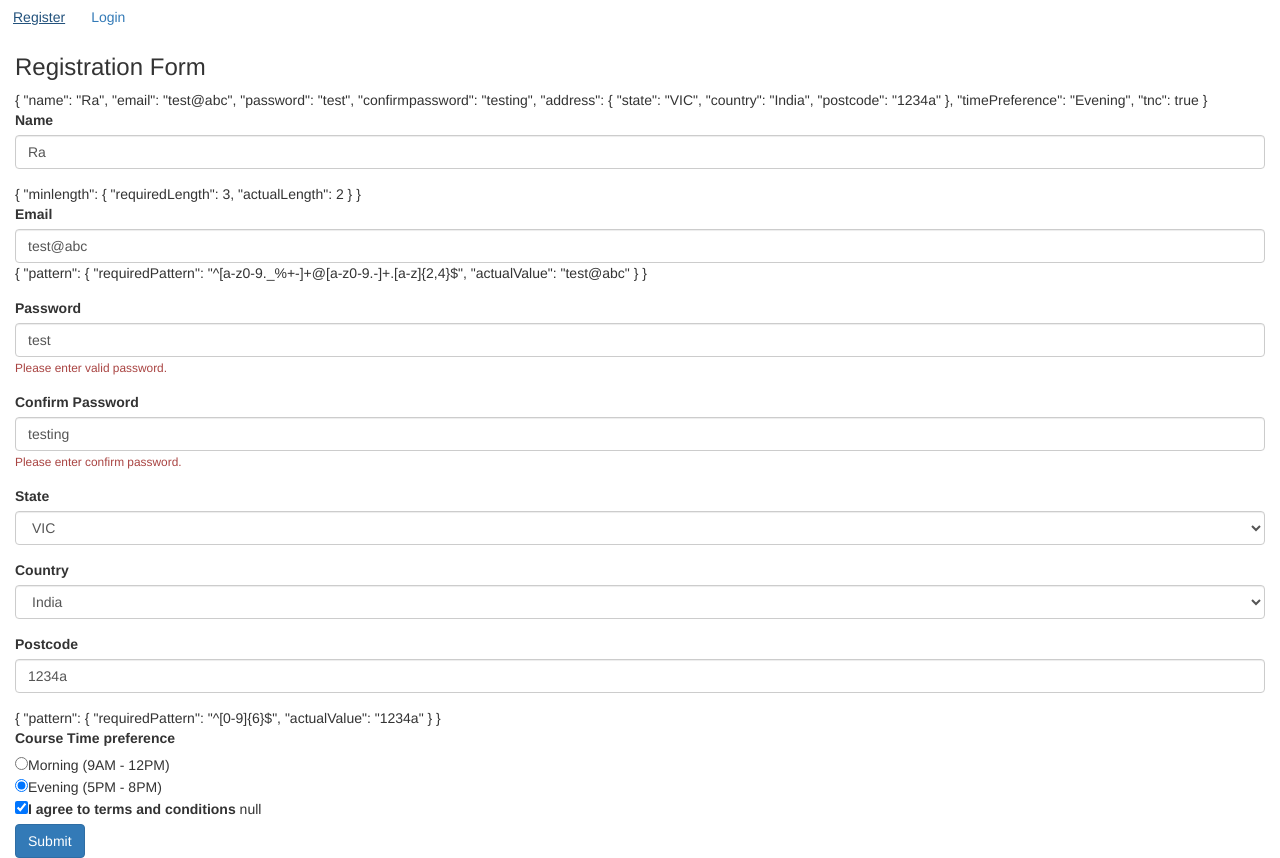
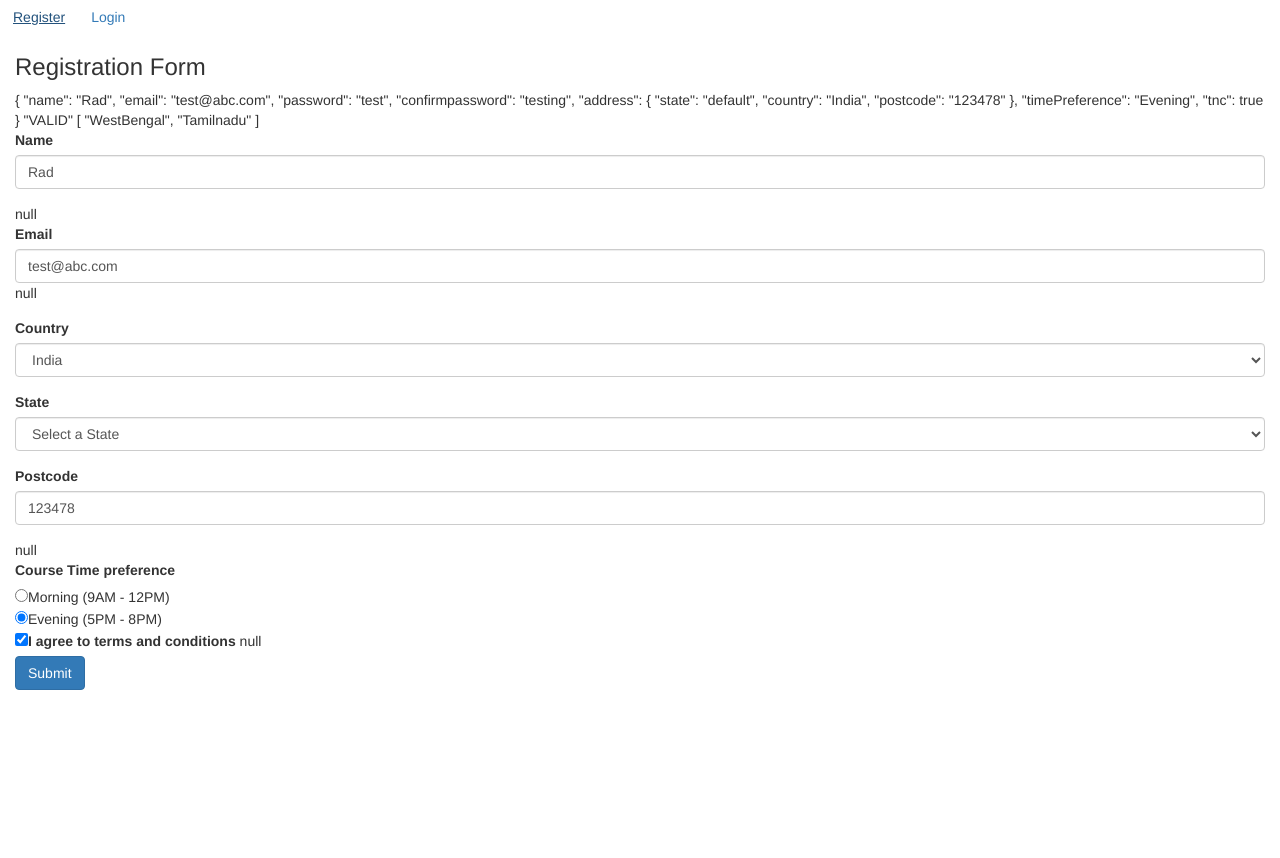
Before and after one commit to jradhika90/angular, an Angular app: page / in a window 1280 px wide. After the commit the page ends 800 px from the top, so only its background shows below. Built offline with nearby package versions, Linux system fonts and the light colour scheme.

Commit message:
Added functionality to load states based on the country selected

```diff
--- a/src/app/register/register.component.html
+++ b/src/app/register/register.component.html
@@ -2,8 +2,9 @@
 
 	<h3> Registration Form </h3>
 	{{registerForm.value|json}}
-
-	<form [formGroup]="registerForm">
+	{{registerForm.status|json}}
+	{{statesArr|json}}
+	<form [formGroup]="registerForm" (ngSubmit)="saveData()">
 		<div class="form-group">
 			<label for="name">Name</label>
 			<input type="text" formControlName="name"
@@ -35,37 +36,12 @@
 
 		</div>
 
-		<div class="form-group">
-			<label for="password">Password</label>
-			<input type="text" formControlName="password" class="form-control" id="password" placeholder="Enter password">
-
-			<small class="form-text text-danger"> Please enter valid password.</small>
-		</div>
-
-		<div class="form-group">
-			<label for="confirmpassword">Confirm Password</label>
-			<input type="text" formControlName="confirmpassword" class="form-control" id="confirmpassword" placeholder="Reenter password">
-
-			<small [class.d-none]="" class="form-text text-danger"> Please enter confirm password.</small>
-		</div>
 
 		<div formGroupName="address">
 
-      <div class="form-group">
-        <label for="state">State</label>
-				<select class="form-control" name="state" formControlName="state">
-        <option value="default">Select a state</option>
-        <option value="Karnataka">Karnataka</option>
-        <option value="Tamilnadu">Tamilnadu</option>
-        <option value="VIC">VIC</option>
-        <option value="NSW">NSW</option>
-      </select>
-				<small class="text-danger" *ngIf="getState.invalid && getState.touched">Please select a state.</small>
-			</div>
-
 			<div class="form-group">
-        <label for="country">Country</label>
-				<select class="form-control" name="country" formControlName="country">
+				<label for="country">Country</label>
+				<select class="form-control" name="country" formControlName="country" (change)=getStatesByCountry(getCountry.value)>
         <option value="default">Select a country</option>
         <option value="India">India</option>
         <option value="Australia">Australia</option>
@@ -73,6 +49,14 @@
 				<small class="text-danger" *ngIf="getCountry.invalid && getCountry.touched">Please select a country.</small>
 			</div>
 
+			<div class="form-group">
+				<label for="state">State</label>
+				<select class="form-control" name="state" formControlName="state">
+        <option value="default">Select a State</option>
+        <option *ngFor="let state of statesArr" value="{{state}}">{{state}}</option>
+      </select>
+				<small class="text-danger" *ngIf="getState.invalid && getState.touched">Please select a state.</small>
+			</div>
 
 			<div class="form-group">
 				<label for="postcode">Postcode</label>
@@ -107,7 +91,7 @@
 				{{getTnc.errors | json}}
 			</div>
 
-			<button class="btn btn-primary">Submit</button>
+			<button type="submit" class="btn btn-primary" [disabled]="registerForm.invalid">Submit</button>
 	</form>
 
 </div>
--- a/src/app/register/register.component.ts
+++ b/src/app/register/register.component.ts
@@ -7,6 +7,8 @@ import { FormGroup, FormControl,FormBuilder, Validators } from "@angular/forms";
 })
 export class RegisterComponent implements OnInit {
   registerForm: FormGroup;
+  statesArr: Array<any>;
+  //statesArr:Array<{[key: string]: string}>
   // registerForm = new FormGroup({
   //   name: new FormControl(""),
   //   email: new FormControl(""),
@@ -40,21 +42,22 @@ constructor(private fb: FormBuilder){
 
   ngOnInit() {
     this.registerForm.patchValue({
-      name: "Ra",
-      email: "test@abc",
+      name: "Rad",
+      email: "test@abc.com",
       password: "test",
       confirmpassword:"testing",
 
       address: {
-        state: "VIC",
+        state: "default",
         country: "India",
-        postcode: "1234a"
+        postcode: "123478"
       },
       timePreference: "Evening",
       tnc: true
     });
+
+    this.getStatesByCountry("India");
   }
-
 
   get getName() {
     return this.registerForm.get('name');
@@ -83,4 +86,32 @@ constructor(private fb: FormBuilder){
   get getTnc() {
     return this.registerForm.get('tnc');
   }
+
+  getStatesByCountry(country){
+    console.log(country);
+    if(country == "India"){
+      //this.statesArr = [
+        //{"WB":"WestBengal"},
+        //{"TN":"Tamilnadu"}
+       // ];
+
+        this.statesArr = ["WestBengal","Tamilnadu"];
+    }
+    else if(country == "Australia"){
+      //this.statesArr = [
+       // {"VIC":"Victoria"},
+       // {"NSW":"New South Wales"}
+        //];
+        this.statesArr = ["Victoria","New South Wales"];
+    }
+    else {
+      //this.statesArr = [{"default":"Select a country"}];
+      this.statesArr = ["Select a country"];
+    }
+  }
+
+  saveData(){
+    console.log("in savedata");
+    console.log(this.registerForm.value);
+  }
 }
```
